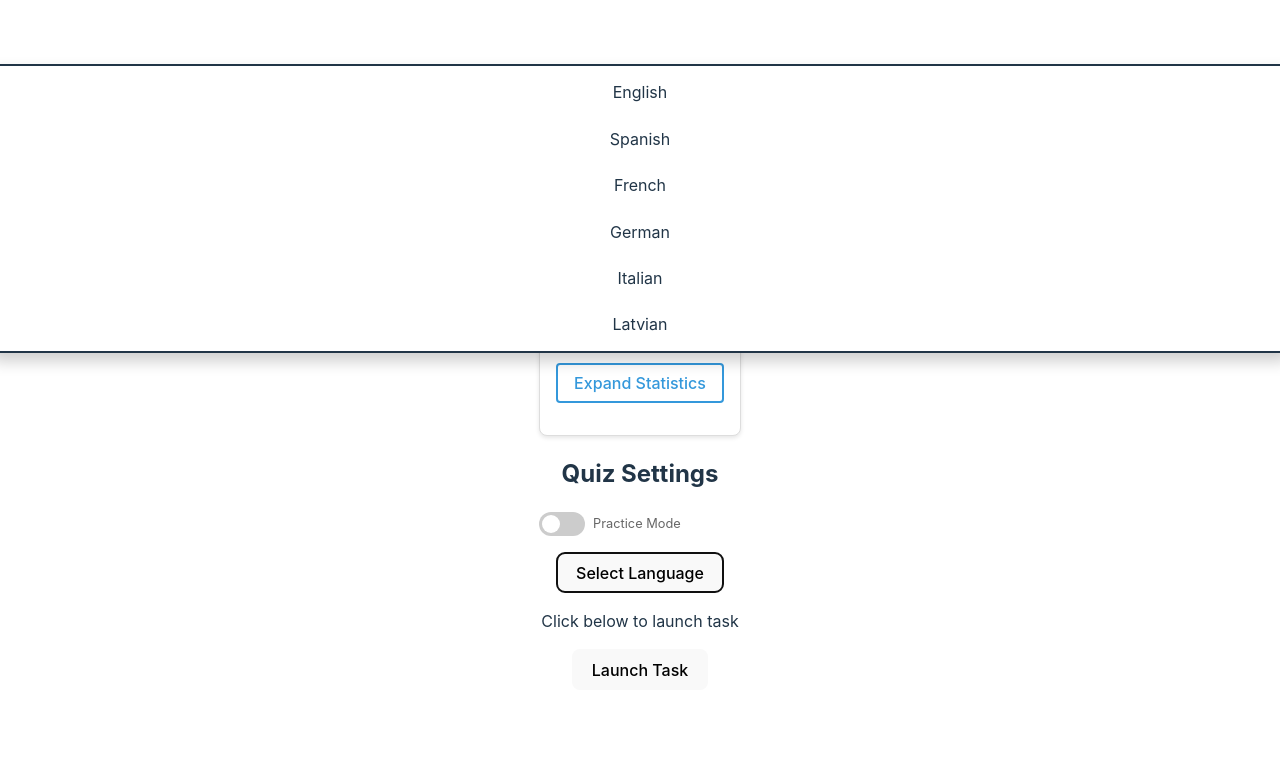
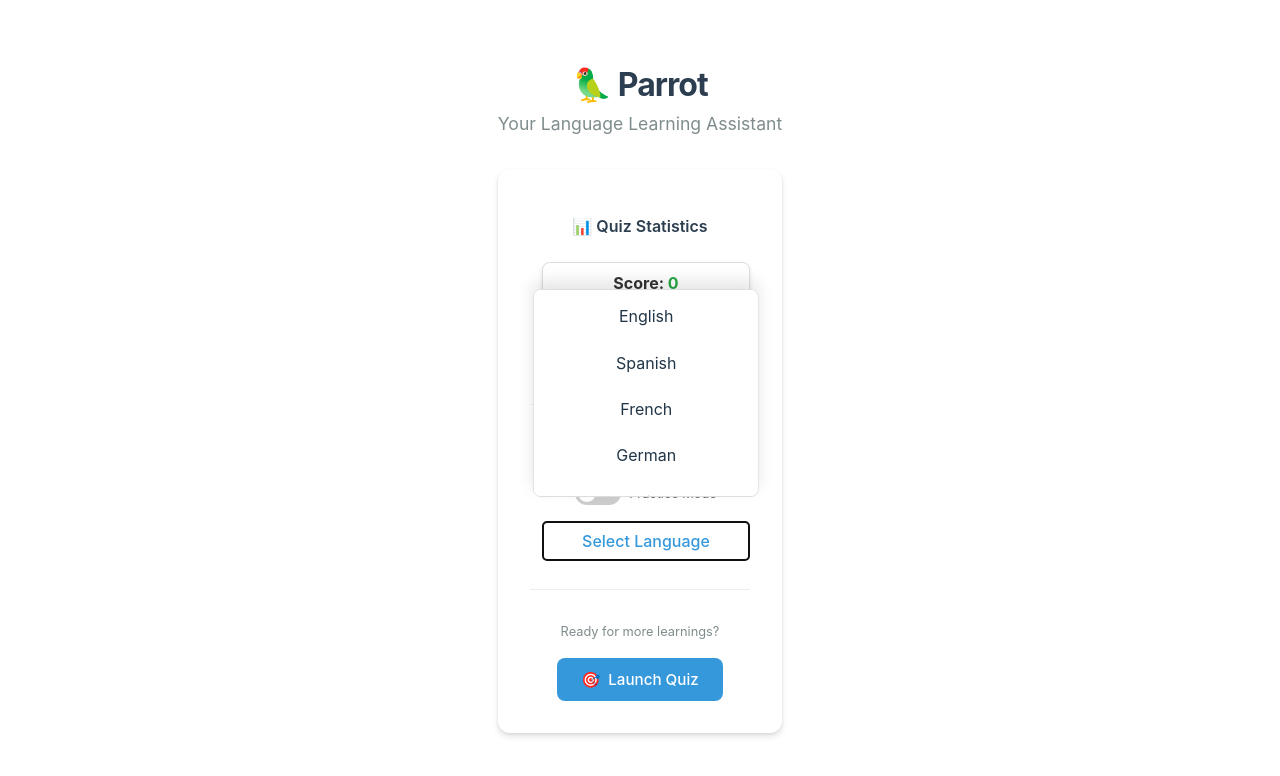
Before and after one commit to fabianVagnoni/Parrot, a React (Vite) app: page / in a window 1280 px wide. Both pictures are taken after a click on the button "Select Language". Shown: the top 776 px of the page. Built offline with nearby package versions, Linux system fonts and the light colour scheme; no server answers.

Commit message:
Everything cutter :)

```diff
--- a/src/App.css
+++ b/src/App.css
@@ -1,44 +1,178 @@
 #root {
-  max-width: 1280px;
+  max-width: 600px;
   margin: 0 auto;
-  padding: 2rem;
+  padding: 1.5rem;
   text-align: center;
 }
 
-.logo {
-  height: 6em;
-  padding: 1.5em;
-  will-change: filter;
-  transition: filter 300ms;
-}
-.logo:hover {
-  filter: drop-shadow(0 0 2em #646cffaa);
-}
-.logo.react:hover {
-  filter: drop-shadow(0 0 2em #61dafbaa);
+.container {
+  margin: 1.5rem auto;
+  padding: 0 1rem;
 }
 
-@keyframes logo-spin {
+.header {
+  text-align: center;
+  margin-bottom: 2rem;
+  animation: fadeIn 0.8s ease-in;
+}
+
+.title {
+  font-size: 2rem;
+  color: #2c3e50;
+  margin-bottom: 0.5rem;
+  font-weight: 700;
+  letter-spacing: -1px;
+}
+
+.subtitle {
+  color: #7f8c8d;
+  font-size: 1.1rem;
+  margin: 0;
+}
+
+.card {
+  background: white;
+  border-radius: 12px;
+  box-shadow: 0 4px 6px rgba(0, 0, 0, 0.1),
+              0 1px 3px rgba(0, 0, 0, 0.08);
+  padding: 2rem;
+}
+
+.section {
+  margin-bottom: 1.75rem;
+  padding-bottom: 1.75rem;
+  border-bottom: 1px solid #eee;
+}
+
+.section:last-child {
+  border-bottom: none;
+  margin-bottom: 0;
+  padding-bottom: 0;
+}
+
+.section-title {
+  font-size: 1rem;
+  color: #2c3e50;
+  margin-bottom: 1.5rem;
+  font-weight: 600;
+}
+
+.section-content {
+  margin-left: .75rem;
+}
+
+.setting-item {
+  margin-bottom: 1rem;
+}
+
+.setting-item:last-child {
+  margin-bottom: 0;
+}
+
+/* Toggle Switch Styles - Enhanced existing styles */
+.switch {
+  position: relative;
+  display: inline-block;
+  width: 60px;
+  height: 34px;
+}
+
+.switch input {
+  opacity: 0;
+  width: 0;
+  height: 0;
+}
+
+.switch .slider {
+  position: absolute;
+  cursor: pointer;
+  top: 0;
+  left: 0;
+  right: 0;
+  bottom: 0;
+  background-color: #ccc;
+  transition: .4s;
+  border-radius: 34px;
+}
+
+.switch input:checked + .slider {
+  background-color: #2196F3;
+}
+
+.switch input:focus + .slider {
+  box-shadow: 0 0 1px #2196F3;
+}
+
+.switch .slider:before {
+  position: absolute;
+  content: "";
+  height: 26px;
+  width: 26px;
+  left: 4px;
+  bottom: 4px;
+  background-color: white;
+  transition: .4s;
+  border-radius: 50%;
+}
+
+.launch-section {
+  text-align: center;
+  margin-top: 2rem;
+}
+
+.launch-text {
+  color: #7f8c8d;
+  margin-bottom: 1rem;
+  font-size: 0.8rem;
+}
+
+.launch-button {
+  background-color: #3498db;
+  color: white;
+  border: none;
+  padding: 12px 24px;
+  border-radius: 8px;
+  font-size: 0.95rem;
+  cursor: pointer;
+  transition: all 0.2s ease;
+  display: inline-flex;
+  align-items: center;
+  gap: 8px;
+}
+
+.launch-button:hover {
+  background-color: #2980b9;
+  transform: translateY(-1px);
+  box-shadow: 0 4px 6px rgba(0, 0, 0, 0.1);
+}
+
+@keyframes fadeIn {
   from {
-    transform: rotate(0deg);
+    opacity: 0;
+    transform: translateY(-10px);
   }
   to {
-    transform: rotate(360deg);
+    opacity: 1;
+    transform: translateY(0);
   }
 }
 
-@media (prefers-reduced-motion: no-preference) {
-  a:nth-of-type(2) .logo {
-    animation: logo-spin infinite 20s linear;
+@media (max-width: 600px) {
+  #root {
+    padding: 1rem;
   }
-}
 
-.card {
-  padding: 2em;
-}
+  .container {
+    margin: 1rem auto;
+  }
 
-.read-the-docs {
-  color: #888;
+  .card {
+    padding: 1.5rem;
+  }
+
+  .title {
+    font-size: 2rem;
+  }
 }
 
 
--- a/src/App.tsx
+++ b/src/App.tsx
@@ -68,27 +68,43 @@ function App() {
 
   return (
     <div className="container">
-      <h1>Parrot</h1>
+      <div className="header">
+        <h1 className="title">🦜 Parrot</h1>
+        <p className="subtitle">Your Language Learning Assistant</p>
+      </div>
       <div className="card">
-        <h2>Quiz Stats</h2>
+        <div className="section">
+          <h2 className="section-title">📊 Quiz Statistics</h2>
+          <div className="section-content">
             <QuizStats />
-        <h2>Quiz Settings</h2>
+          </div>
+        </div>
+
+        <div className="section">
+          <h2 className="section-title">⚙️ Quiz Settings</h2>
+          <div className="section-content">
+            <div className="setting-item">
               <QuizModeToggle
                 enabled={manualTestMode}
                 onToggle={setManualTestMode}
               />
-        {/* <AutoLaunchToggle
-          enabled={autoLaunchEnabled}
-          onToggle={setAutoLaunchEnabled}
-        /> */}
+            </div>
+            <div className="setting-item">
               <LanguageDropdown
                 selectedLanguage={selectedLanguage}
                 onLanguageSelect={setSelectedLanguage}
               />
-        <p>Click below to launch task</p>
-        <button onClick={generateTaskQuiz} className="button">
-          Launch Task
+            </div>
+          </div>
+        </div>
+
+        <div className="launch-section">
+          <p className="launch-text">Ready for more learnings?</p>
+          <button onClick={generateTaskQuiz} className="launch-button">
+            <span className="button-icon">🎯</span>
+            Launch Quiz
           </button>
+        </div>
       </div>
     </div>
   );
--- a/src/components/languageDropdown.tsx
+++ b/src/components/languageDropdown.tsx
@@ -1,4 +1,4 @@
-import React from 'react';
+import React, { useRef } from 'react';
 import { CONFIG } from '../config/constants.ts';
 
 interface LanguageDropdownProps {
@@ -11,7 +11,8 @@ export const LanguageDropdown: React.FC<LanguageDropdownProps> = ({
   onLanguageSelect
 }) => {
   const [isOpen, setIsOpen] = React.useState(false);
-  const languages = CONFIG.SUPPORTED_LANGUAGES; // Assuming this exists in CONFIG
+  const languages = CONFIG.SUPPORTED_LANGUAGES;
+  const buttonRef = useRef<HTMLButtonElement>(null);
 
   const handleLanguageSelect = (language: string) => {
     onLanguageSelect(language);
@@ -19,24 +20,48 @@ export const LanguageDropdown: React.FC<LanguageDropdownProps> = ({
   };
 
   return (
-    <div className="dropdown">
-      <button onClick={() => setIsOpen(!isOpen)}>
+    <div className="dropdown" style={{ position: 'relative' }}>
+      <button
+        ref={buttonRef}
+        onClick={() => setIsOpen(!isOpen)}
+        style={{
+          padding: '0.5rem 1rem',
+          borderRadius: '4px',
+          border: '2px solid #3498db',
+          backgroundColor: 'white',
+          color: '#3498db',
+          cursor: 'pointer',
+          width: '100%',
+          fontWeight: 500,
+          transition: 'all 0.2s ease',
+        }}
+        onMouseOver={(e: React.MouseEvent<HTMLButtonElement>) => {
+          e.currentTarget.style.backgroundColor = '#3498db';
+          e.currentTarget.style.color = 'white';
+        }}
+        onMouseOut={(e: React.MouseEvent<HTMLButtonElement>) => {
+          e.currentTarget.style.backgroundColor = 'white';
+          e.currentTarget.style.color = '#3498db';
+        }}
+      >
         {selectedLanguage}
       </button>
       {isOpen && (
         <ul className="dropdown-menu" style={{
           listStyle: "none",
           padding: "0.2rem 0.5rem",
-          border: "2px solid",
+          border: "1px solid #ddd",
           position: "absolute",
-          boxShadow: "0 0.5rem 1rem rgba(0, 0, 0, 0.2)",
+          boxShadow: "0 -0.5rem 1rem rgba(0, 0, 0, 0.1)",
           borderRadius: "0.5rem",
           width: "100%",
-          top: "3rem",
+          bottom: "calc(100% + 0.5rem)", // Position above the button
           left: "50%",
           transform: "translateX(-50%)",
           backgroundColor: "white",
           zIndex: "1",
+          maxHeight: "200px",
+          overflowY: "auto"
         }}>
           {languages.map((language: string) => (
             <li
@@ -46,6 +71,7 @@ export const LanguageDropdown: React.FC<LanguageDropdownProps> = ({
                 padding: "0.7rem",
                 cursor: "pointer",
                 borderRadius: "0.3rem",
+                transition: "background-color 0.2s ease"
               }}
               onMouseOver={(e: React.MouseEvent<HTMLLIElement>) => {
                 (e.target as HTMLLIElement).style.backgroundColor = "#f0f0f0";
--- a/src/styles/QuizModeToggleSMU.css
+++ b/src/styles/QuizModeToggleSMU.css
@@ -1,6 +1,7 @@
 .quiz-mode-toggle {
   display: flex;
   align-items: center;
+  justify-content: center;
   gap: 8px;
   margin-top: 1rem;
   margin-bottom: 1rem;
--- a/src/styles/QuizStats.css
+++ b/src/styles/QuizStats.css
@@ -1,5 +1,5 @@
 .stats-container {
-    padding: 1rem;
+    padding: 0.5rem;
     border: 1px solid #ddd;
     border-radius: 8px;
     background-color: #fff;
@@ -20,7 +20,7 @@
 
   .score-title {
     margin: 0;
-    font-size: 1.5rem;
+    font-size: 1rem;
     color: #333;
   }
 
@@ -52,8 +52,8 @@
   }
 
   .expanded-stats {
-    margin-top: 1rem;
-    padding-top: 1rem;
+    margin-top: 0.75rem;
+    padding-top: 0.75rem;
     border-top: 1px solid #eee;
   }
 
@@ -64,10 +64,10 @@
   }
 
   .stats-item {
-    padding: 0.75rem;
+    padding: 0.5rem;
     background-color: #f8f9fa;
     border-radius: 4px;
-    font-size: 0.7rem;
+    font-size: 0.6rem;
   }
 
   .stats-item span {
```
Lines whose indentation alone changed are shown as unchanged.
